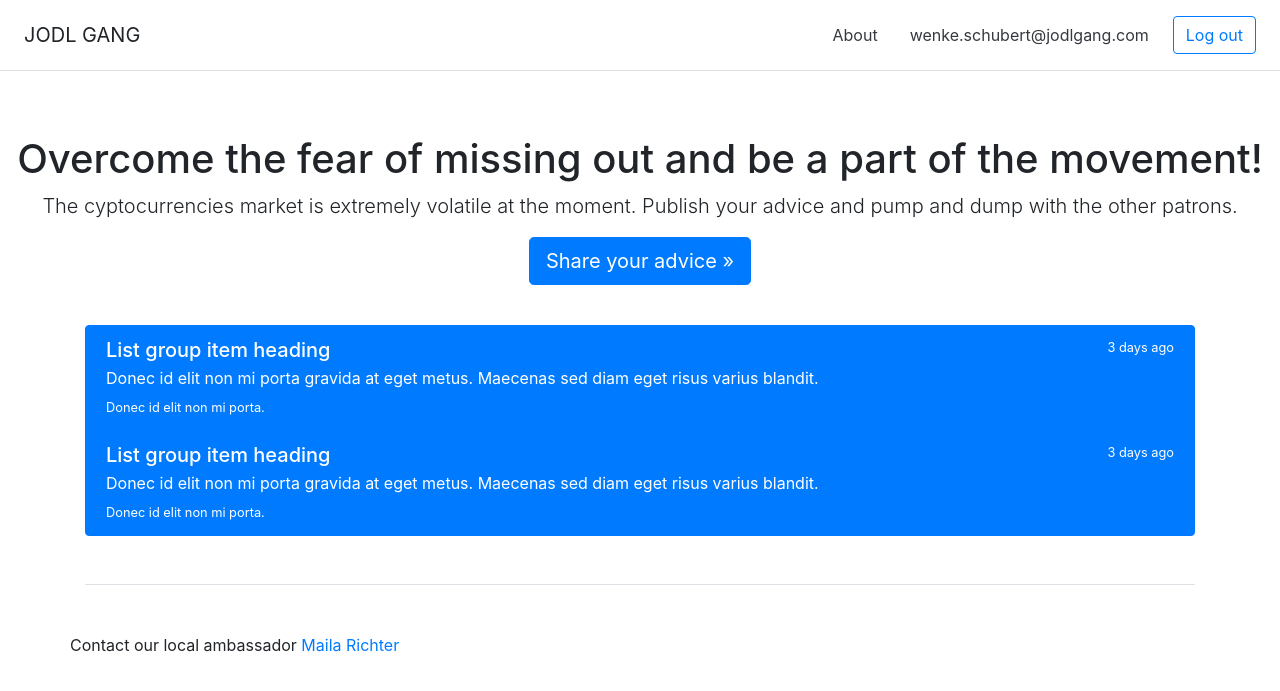
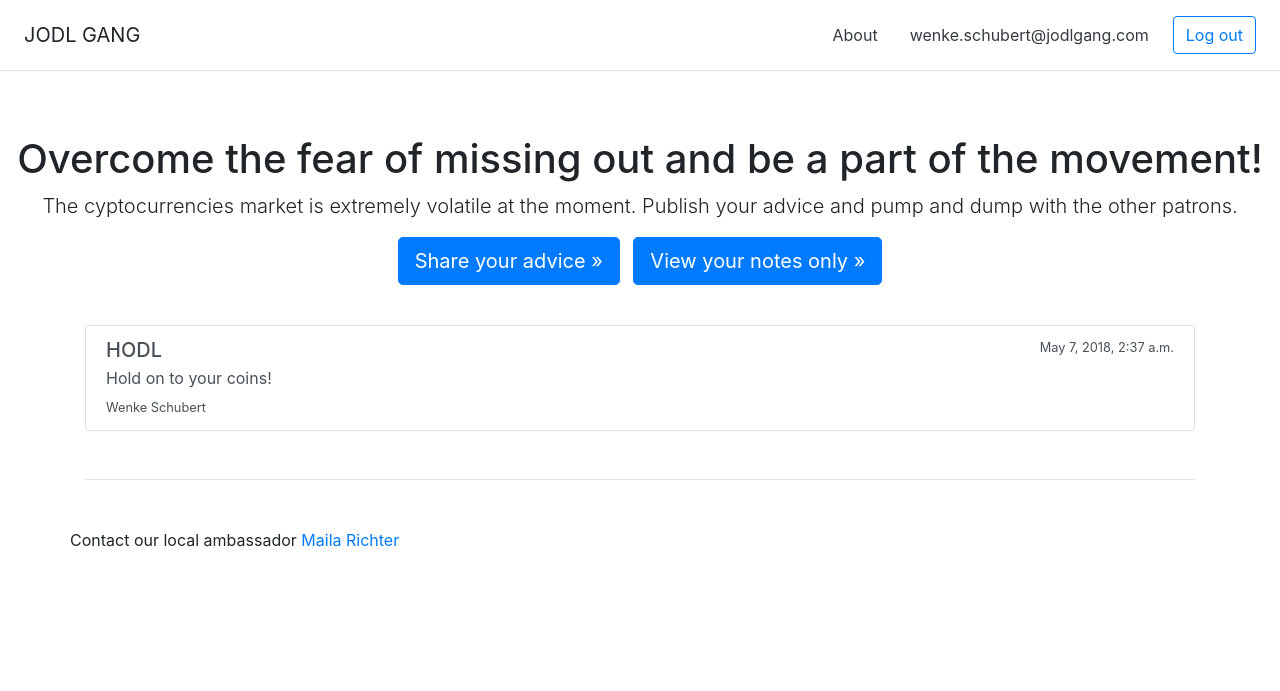
Before and after one commit to fausecteam/faustctf-2018-jodlgang, a Django app: page /platform/home/ in a window 1280 px wide. Shown: the top 691 px of the page. Run offline with Django 3.2, Linux system fonts and the light colour scheme; a user stored in the database is signed in; data comes from the database, SQL or seed files in the repository; both versions use the stored data as it was after the commit; parts of the project's set-up code (start-up, migrations or seed data) failed here and were passed over; some libraries are stand-ins or nearby versions.

Commit message:
Add filter to view personal views only

```diff
--- a/src/jodlgang/jodlplatform/models.py
+++ b/src/jodlgang/jodlplatform/models.py
@@ -44,7 +44,8 @@ class User(AbstractBaseUser):
 
 
 class Note(models.Model):
-    text = models.CharField(max_length=512)
+    text = models.CharField(max_length=512, blank=False)
+    title = models.CharField(max_length=128, blank=False)
     author = models.ForeignKey(User, on_delete=models.CASCADE)
     public = models.BooleanField(default=True)
     pub_date = models.DateTimeField(auto_now_add=True, blank=False)
--- a/src/jodlgang/jodlplatform/urls.py
+++ b/src/jodlgang/jodlplatform/urls.py
@@ -9,6 +9,7 @@ urlpatterns = [
     # path('accounts/', include('django.contrib.auth.urls')),
     url(r'^$', views.index, name='index'),
     url(r'^home/$', views.home, name='home'),
+    url(r'^personal/$', views.personal_notes, name='personal'),
     url(r'^note/$', views.add_note, name='add_note'),
     url(r'^login/$', auth_views.login, {'template_name': 'registration/login.html', 'authentication_form': FaceAuthenticationForm}, name='login'),
     url(r'^logout/$', auth_views.logout, {'template_name': 'registration/logged_out.html'}, name='logout'),
--- a/src/jodlgang/jodlplatform/views.py
+++ b/src/jodlgang/jodlplatform/views.py
@@ -27,7 +27,7 @@ def home(request):
 
     # Get the latest notes
     # TODO get all notes of user currently logged in
-    latest_notes = Note.objects.filter().order_by("-pub_date")[:30]
+    latest_notes = Note.objects.filter(public=True).order_by("-pub_date")[:30]
 
     context = {
         "name": user.name,
@@ -50,14 +50,33 @@ def add_note(request):
     }
 
     current_user = request.user
-    if "note" in request.POST:
+    if "note" in request.POST and "title" in request.POST:
         public = "public" in request.POST
-        note = request.POST
-        if len(note) > 0:
-            Note(author=current_user, text=note, public=public).save()
+        note = request.POST["note"]
+        title = request.POST["title"]
+        if len(note) > 0 and len(title):
+            Note(author=current_user, text=note, title=title, public=public).save()
             return HttpResponseRedirect("/platform/home/")
 
     return render(request, "add_note.html", context=context)
+
+
+@login_required(login_url="/platform/login/")
+def personal_notes(request):
+    team_id = getattr(settings, "TEAM_ID", None)
+    user = User.objects.get(id=team_id)
+    # TODO what if user does not exist?
+
+    # Get the latest notes
+    user_personal_notes = Note.objects.filter(author=request.user).order_by("-pub_date")
+
+    context = {
+        "name": user.name,
+        "email": user.email,
+        "notes": user_personal_notes
+    }
+
+    return render(request, "home.html", context=context)
 
 
 def my_view(request):
--- a/src/jodlgang/templates/home.html
+++ b/src/jodlgang/templates/home.html
@@ -11,21 +11,28 @@
         <h1 class="display-5">Overcome the fear of missing out and be a part of the movement!</h1>
         <p class="lead">The cyptocurrencies market is extremely volatile at the moment. Publish your advice and pump and
             dump with the other patrons.</p>
-        <p><a class="btn btn-primary btn-lg" href="/platform/note" role="button">Share your advice &raquo;</a></p>
+        <p>
+            <a class="btn btn-primary btn-lg" href="/platform/note/" role="button">Share your advice &raquo;</a>
+            &nbsp;
+            {% if request.get_full_path == "/platform/home/" %}
+                <a class="btn btn-primary btn-lg" href="/platform/personal/" role="button">View your notes only &raquo;</a>
+            {% else %}
+                <a class="btn btn-primary btn-lg" href="/platform/home/" role="button">View recent notes &raquo;</a>
+            {% endif %}
+        </p>
     </div>
 
     <div class="container">
         <!-- Latest notes go here -->
         <div class="list-group">
             {% for note in notes %}
-                <a href="#" class="list-group-item list-group-item-action flex-column align-items-start active">
+                <a href="#" class="list-group-item list-group-item-action flex-column align-items-start">
                     <div class="d-flex w-100 justify-content-between">
-                        <h5 class="mb-1">List group item heading</h5>
-                        <small>3 days ago</small>
+                        <h5 class="mb-1">{{ note.title }}</h5>
+                        <small>{{ note.pub_date }}</small>
                     </div>
-                    <p class="mb-1">Donec id elit non mi porta gravida at eget metus. Maecenas sed diam eget risus
-                        varius blandit.</p>
-                    <small>Donec id elit non mi porta.</small>
+                    <p class="mb-1">{{ note.text }}</p>
+                    <small>{{ note.author.name }}</small>
                 </a>
             {% endfor %}
         </div>
```
Also changed, not shown: src/jodlgang/templates/add_note.html (added, +48 -0 lines), src/jodlgang/templates/index.html (added, +26 -0 lines), src/jodlgang/db.sqlite3, src/jodlgang/jodlplatform/migrations/0001_initial.py, src/jodlgang/jodlplatform/migrations/0002_auto_20180507_0235.py, src/jodlgang/jodlplatform/migrations/0003_note.py (deleted).
